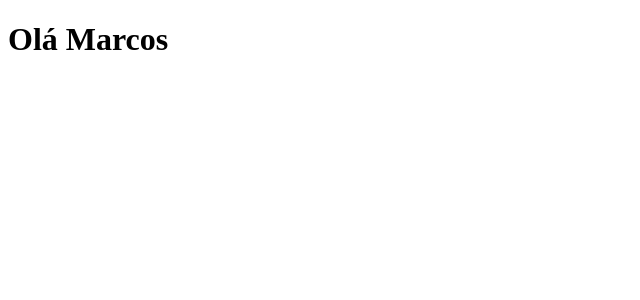
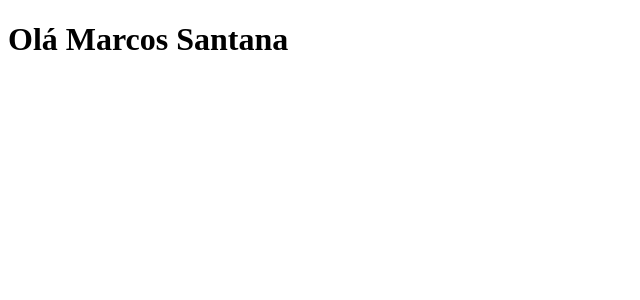
Before and after one commit to marcos-santan4/02-Ignite-Timer, a React (Vite) app: page / in a window 1280 px wide. Shown: the top 300 px of the page, without its empty margins (0-640 px from the left). Built offline with nearby package versions, Linux system fonts and the light colour scheme.

Commit message:
feat: teste

```diff
--- a/src/App.tsx
+++ b/src/App.tsx
@@ -1,7 +1,7 @@
 export function App() {
   return (
     <>
-      <h1>Olá Marcos</h1>
+      <h1>Olá Marcos Santana</h1>
     </>
   );
 }
```
